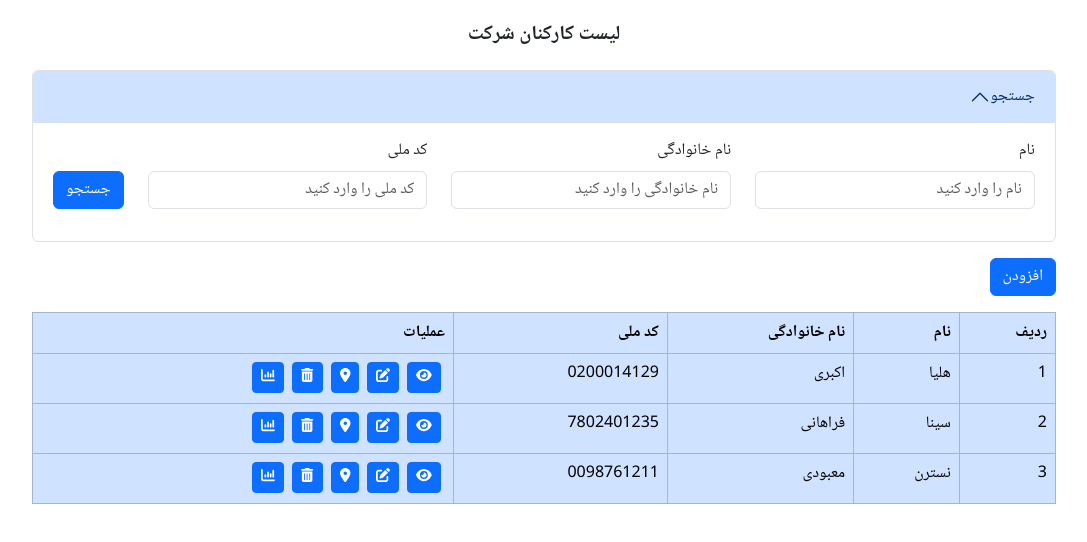
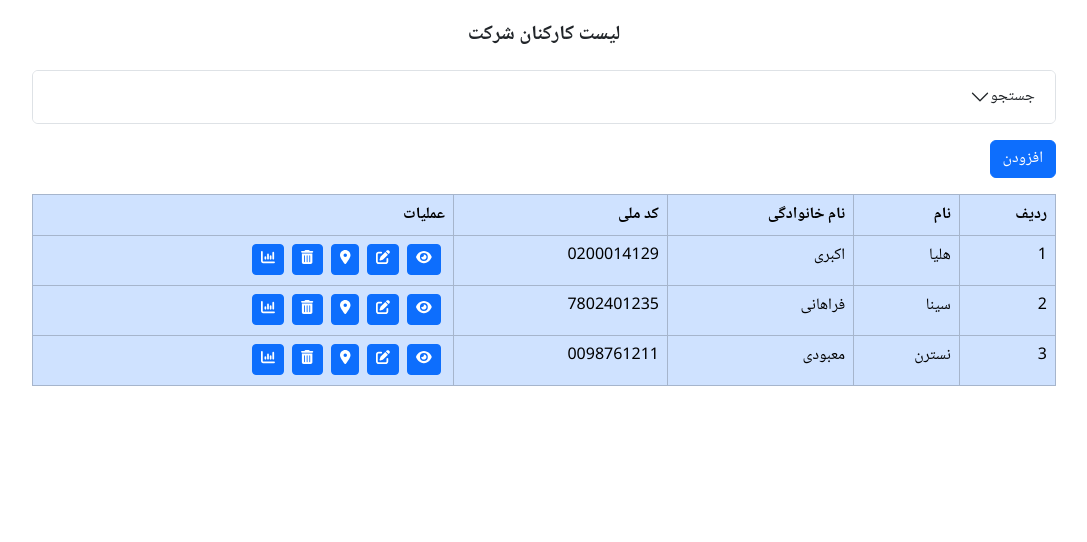
Before and after one commit to heliaakbari/gita-task, a React (Vite) app: page / in a window 1280 px wide. Shown: the top 542 px of the page, without its empty margins (96-1183 px from the left). Built offline with nearby package versions, Linux system fonts and the light colour scheme.

Commit message:
closed search bar

```diff
--- a/src/SearchBar.jsx
+++ b/src/SearchBar.jsx
@@ -3,7 +3,7 @@ import SearchForm from './SearchForm';
 export default function SearchBar({setSearchInput}) {
   return (
     <>
-    <Accordion defaultActiveKey="0">
+    <Accordion>
       <Accordion.Item eventKey="0">
         <Accordion.Header>جستجو</Accordion.Header>
         <Accordion.Body>
```
